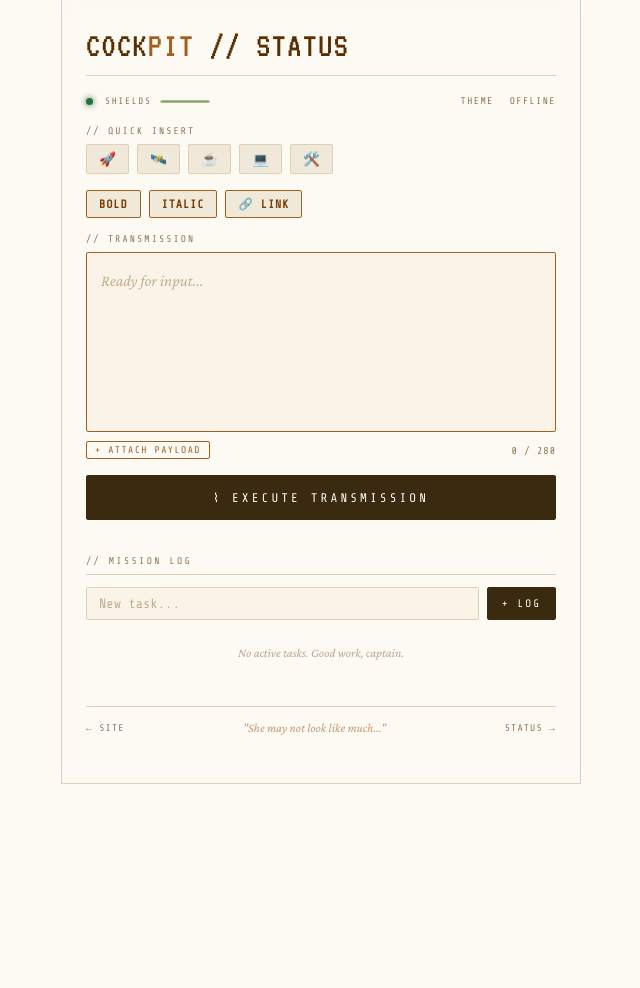
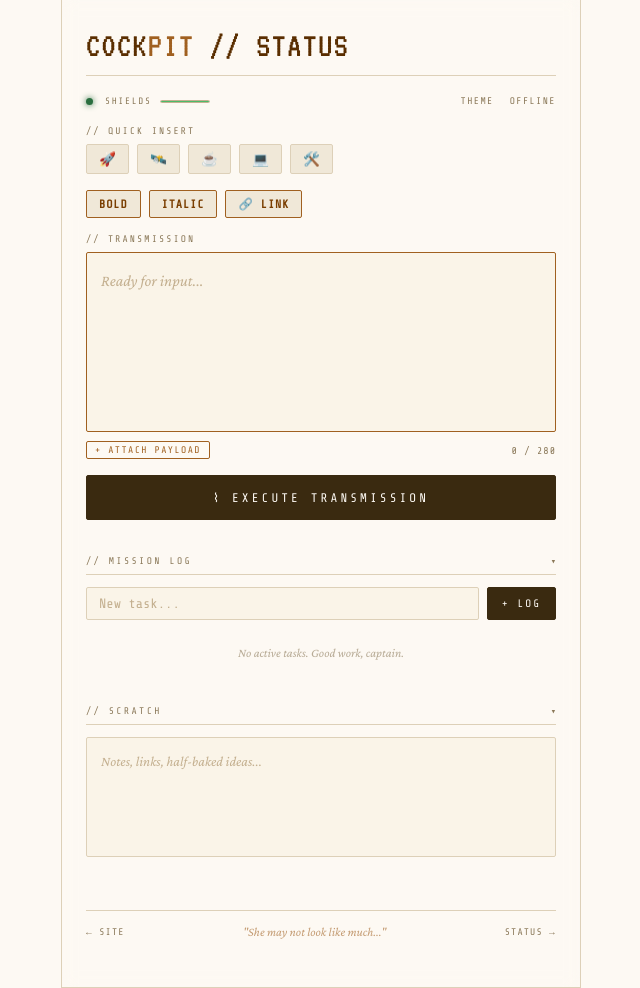
Before and after one commit to aaronaiken/aaronaiken.github.io, a Flask app: template templates/publish_form.html in a window 1280 px wide. Shown: the part 41-1029 px from the top of the page, without its empty margins (319-959 px from the left). Before the commit the page ends 825 px from the top, so only its background shows below. Run offline with Flask 3, Linux system fonts and the light colour scheme; the template is opened without the code that fills it, so the values that code supplies are empty; some libraries are stand-ins or nearby versions.

Commit message:
a place to put random words

```diff
--- a/templates/publish_form.html
+++ b/templates/publish_form.html
@@ -490,6 +490,64 @@
         background: rgba(204,51,34,0.08);
     }
 
+    /* Collapsible toggle */
+    .tasks-toggle {
+        cursor: pointer;
+        display: flex;
+        align-items: center;
+        justify-content: space-between;
+        user-select: none;
+        -webkit-user-select: none;
+    }
+
+    .tasks-toggle-arrow {
+        font-size: 0.55rem;
+        color: var(--muted);
+        transition: transform 0.2s ease;
+        letter-spacing: 0;
+    }
+
+    .tasks-toggle-arrow.is-collapsed { transform: rotate(-90deg); }
+
+    .tasks-body { overflow: hidden; transition: opacity 0.2s ease; }
+    .tasks-body.is-collapsed { display: none; }
+
+    /* Scratch pad */
+    .scratch-section { margin-top: 36px; }
+
+    .scratch-textarea {
+        width: 100%;
+        height: 120px;
+        background: var(--input-bg);
+        color: var(--text-body);
+        border: 1px solid var(--border);
+        border-radius: 2px;
+        padding: 12px 14px;
+        font-size: 0.88rem;
+        font-family: 'Crimson Pro', Georgia, serif;
+        font-style: italic;
+        line-height: 1.7;
+        outline: none;
+        resize: none;
+        -webkit-appearance: none;
+        transition: border-color 0.2s;
+        box-sizing: border-box;
+    }
+
+    .scratch-textarea:focus { border-color: var(--amber-lo); }
+    .scratch-textarea::placeholder { color: var(--border-hi); }
+
+    .scratch-status {
+        font-size: 0.55rem;
+        color: var(--muted);
+        letter-spacing: 0.15em;
+        text-transform: uppercase;
+        margin-top: 5px;
+        min-height: 1em;
+        text-align: right;
+        transition: opacity 0.3s;
+    }
+
     /* ---- LIGHT MODE ---- */
     @media (prefers-color-scheme: light) {
         :root {
@@ -530,6 +588,8 @@
         .tasks-add-btn:hover { background: #4a3818; }
         .tasks-add-btn:active { background: #7a3e00; color: #fdf9f3; }
         .task-log-prompt { background: #f0e8d8; }
+        .scratch-textarea { color: #3a2a10; }
+        .scratch-textarea::placeholder { color: #c4b090; }
     }
     </style>
 </head>
@@ -629,7 +689,10 @@
 
         <!-- TASKS -->
         <div class="tasks-section">
-            <div class="log-header">// Mission Log</div>
+            <div class="log-header tasks-toggle" onclick="toggleTasks()">
+                // Mission Log
+                <span class="tasks-toggle-arrow" id="tasks-arrow">▾</span>
+            </div>
 
             <div class="tasks-add-row">
                 <input type="text" id="task-input" placeholder="New task..." maxlength="140">
@@ -672,6 +735,23 @@
                     <button class="task-log-btn" onclick="logAsBlogDraft()">BLOG DRAFT</button>
                     <button class="task-log-btn dismiss" onclick="dismissLogPrompt()">DISMISS</button>
                 </div>
+            </div>
+        </div><!-- end tasks-section -->
+
+        <!-- SCRATCH PAD -->
+        <div class="scratch-section">
+            <div class="log-header tasks-toggle" onclick="toggleScratch()">
+                // Scratch
+                <span class="tasks-toggle-arrow" id="scratch-arrow">▾</span>
+            </div>
+            <div class="tasks-body" id="scratch-body">
+                <textarea
+                    class="scratch-textarea"
+                    id="scratch-input"
+                    placeholder="Notes, links, half-baked ideas..."
+                    oninput="saveScratch()"
+                ></textarea>
+                <div class="scratch-status" id="scratch-status"></div>
             </div>
         </div>
 
@@ -1040,6 +1120,69 @@
         });
 
         updateHUD();
+
+        // ---- COLLAPSIBLE SECTIONS ----
+        function toggleTasks() {
+            const body  = document.getElementById('tasks-list').closest('.tasks-section').querySelector('.tasks-body, ul, .tasks-add-row, .task-log-prompt');
+            // Toggle the whole inner content
+            const inner = document.querySelector('.tasks-add-row, .tasks-list, .task-log-prompt');
+            const arrow = document.getElementById('tasks-arrow');
+            const isCollapsed = arrow.classList.contains('is-collapsed');
+
+            document.querySelectorAll('.tasks-section > *:not(.log-header)').forEach(el => {
+                el.style.display = isCollapsed ? '' : 'none';
+            });
+
+            arrow.classList.toggle('is-collapsed');
+            localStorage.setItem('cockpit-tasks-collapsed', isCollapsed ? '0' : '1');
+        }
+
+        function toggleScratch() {
+            const body  = document.getElementById('scratch-body');
+            const arrow = document.getElementById('scratch-arrow');
+            const isCollapsed = arrow.classList.contains('is-collapsed');
+
+            body.classList.toggle('is-collapsed');
+            arrow.classList.toggle('is-collapsed');
+            localStorage.setItem('cockpit-scratch-collapsed', isCollapsed ? '0' : '1');
+        }
+
+        // ---- SCRATCH PAD ----
+        let scratchTimer;
+
+        function saveScratch() {
+            const val = document.getElementById('scratch-input').value;
+            localStorage.setItem('cockpit-scratch', val);
+            const status = document.getElementById('scratch-status');
+            status.textContent = 'SAVED';
+            clearTimeout(scratchTimer);
+            scratchTimer = setTimeout(() => { status.textContent = ''; }, 1500);
+        }
+
+        function initScratch() {
+            const saved = localStorage.getItem('cockpit-scratch');
+            if (saved) document.getElementById('scratch-input').value = saved;
+        }
+
+        // ---- RESTORE COLLAPSED STATE ON LOAD ----
+        function initCollapsedStates() {
+            // Tasks
+            if (localStorage.getItem('cockpit-tasks-collapsed') === '1') {
+                document.querySelectorAll('.tasks-section > *:not(.log-header)').forEach(el => {
+                    el.style.display = 'none';
+                });
+                document.getElementById('tasks-arrow').classList.add('is-collapsed');
+            }
+
+            // Scratch
+            if (localStorage.getItem('cockpit-scratch-collapsed') === '1') {
+                document.getElementById('scratch-body').classList.add('is-collapsed');
+                document.getElementById('scratch-arrow').classList.add('is-collapsed');
+            }
+        }
+
+        initScratch();
+        initCollapsedStates();
     </script>
 </body>
 </html>
```
